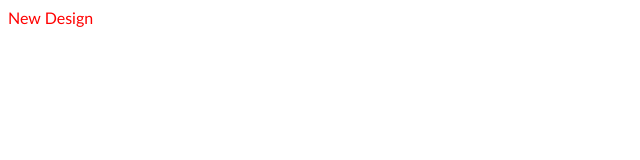
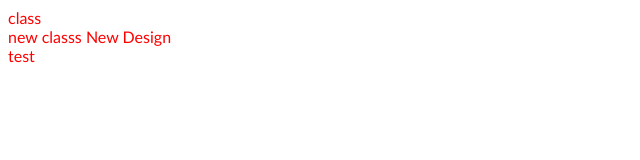
Before and after one commit to mahmudft/git-flexbox-repo, a plain HTML site: page index.html in a window 1280 px wide. Shown: the whole page, without its empty margins (0-640 px from the left). Drawn offline with Linux system fonts and the light colour scheme.

```diff
--- a/index.html
+++ b/index.html
@@ -7,8 +7,15 @@
     <title>Document</title>
 </head>
 <body>
+    <div class="home">
+        class
+    </div>
     <div class="design">
+        new classs
         New Design
+    </div>
+    <div>
+        test
     </div>
 </body>
 </html>
```
